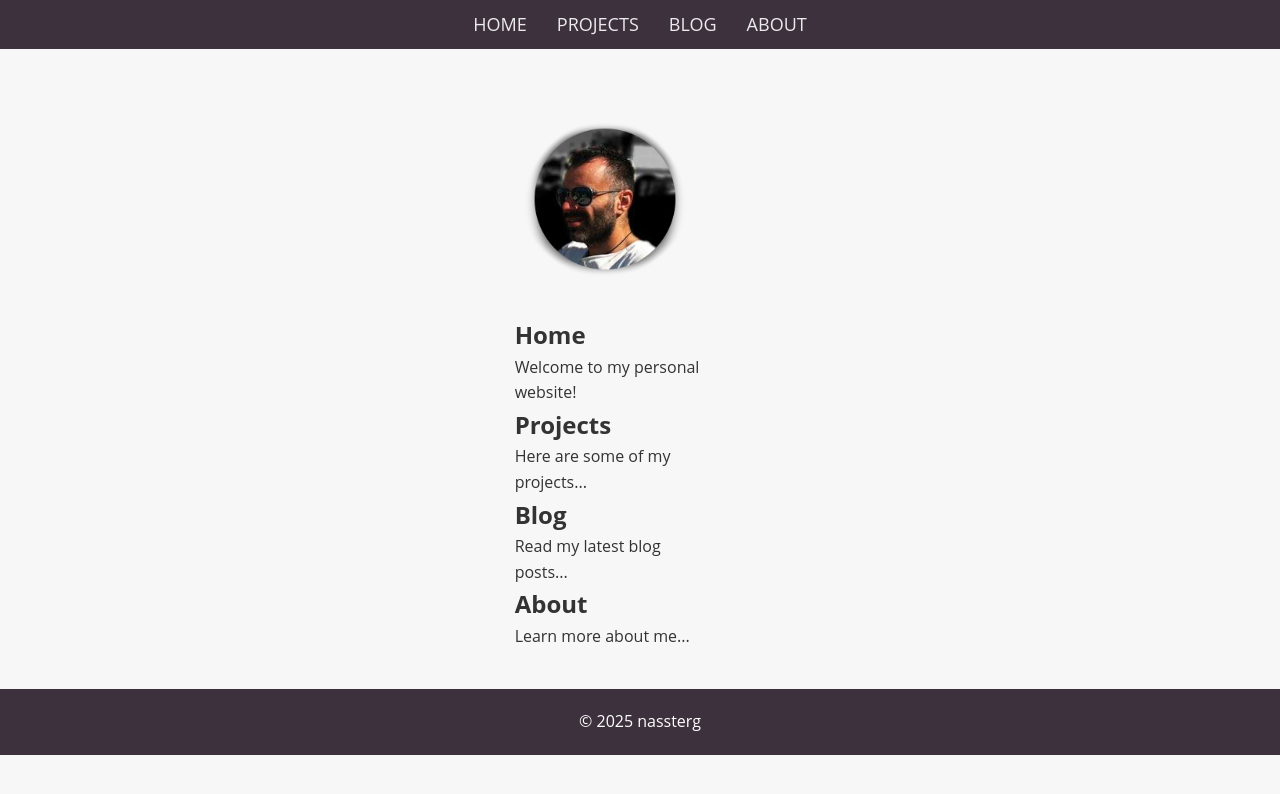
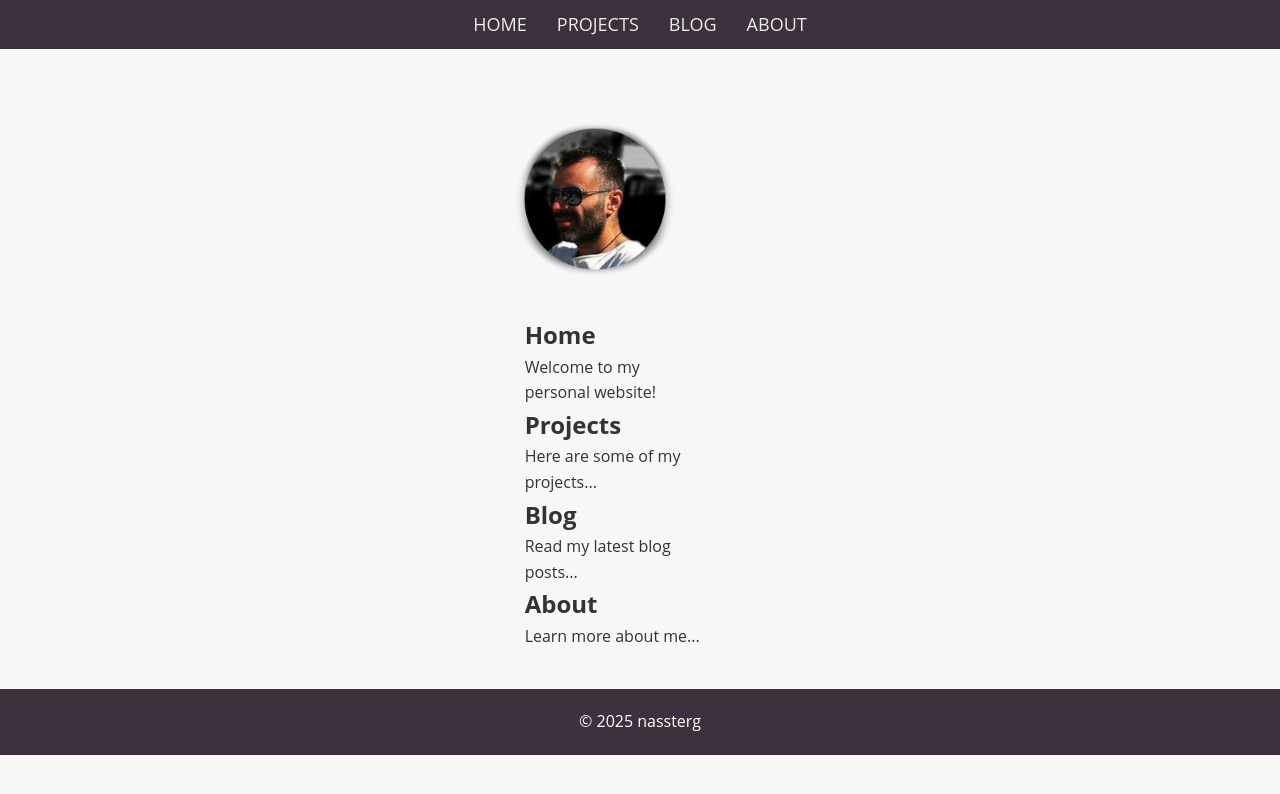
Before and after one commit to nassterg/nassterg.github.io, a Jekyll site: the page built from README.md, in a window 1280 px wide. Shown: the top 794 px of the page. Built offline with Jekyll 4.4.1, drawn with Linux system fonts in a browser that asks for light colours; our own code applies the rules of GitHub Pages for plain Markdown files.

Commit message:
Update style.css

```diff
--- a/assets/css/style.css
+++ b/assets/css/style.css
@@ -50,7 +50,7 @@ body {
     display: flex; /* Flexbox for two columns */
     justify-content: center; /* Center the content horizontally */
     align-items: flex-start; /* Align both logo and menu at the top */
-    gap: 20px; /* Space between columns */
+    gap: 30px; /* Space between the two columns */
     margin: 40px auto;
     max-width: 1200px;
 }
@@ -58,10 +58,10 @@ body {
 /* Left column (logo) */
 .left-column {
     display: flex;
-    flex-direction: column; /* Stack items vertically */
-    align-items: flex-start; /* Align left */
-    margin-top: 20px; /* Margin for the top alignment */
-    width: 20%; /* Adjust the width of the left column */
+    flex-direction: column;
+    align-items: flex-start; /* Align to left */
+    justify-content: flex-start; /* Align top */
+    margin-top: 20px; /* Align with top margin */
 }
 
 /* Logo styles */
@@ -77,7 +77,8 @@ body {
     flex-direction: column; /* Stack menu items vertically */
     justify-content: flex-start;
     margin-top: 20px; /* Same as the logo margin */
-    width: 75%; /* Adjust the width of the right column */
+    padding-left: 20px; /* Adds space between the logo and text */
+    width: 75%; /* Adjust width of the right column */
 }
 
 /* Footer styling */
```
